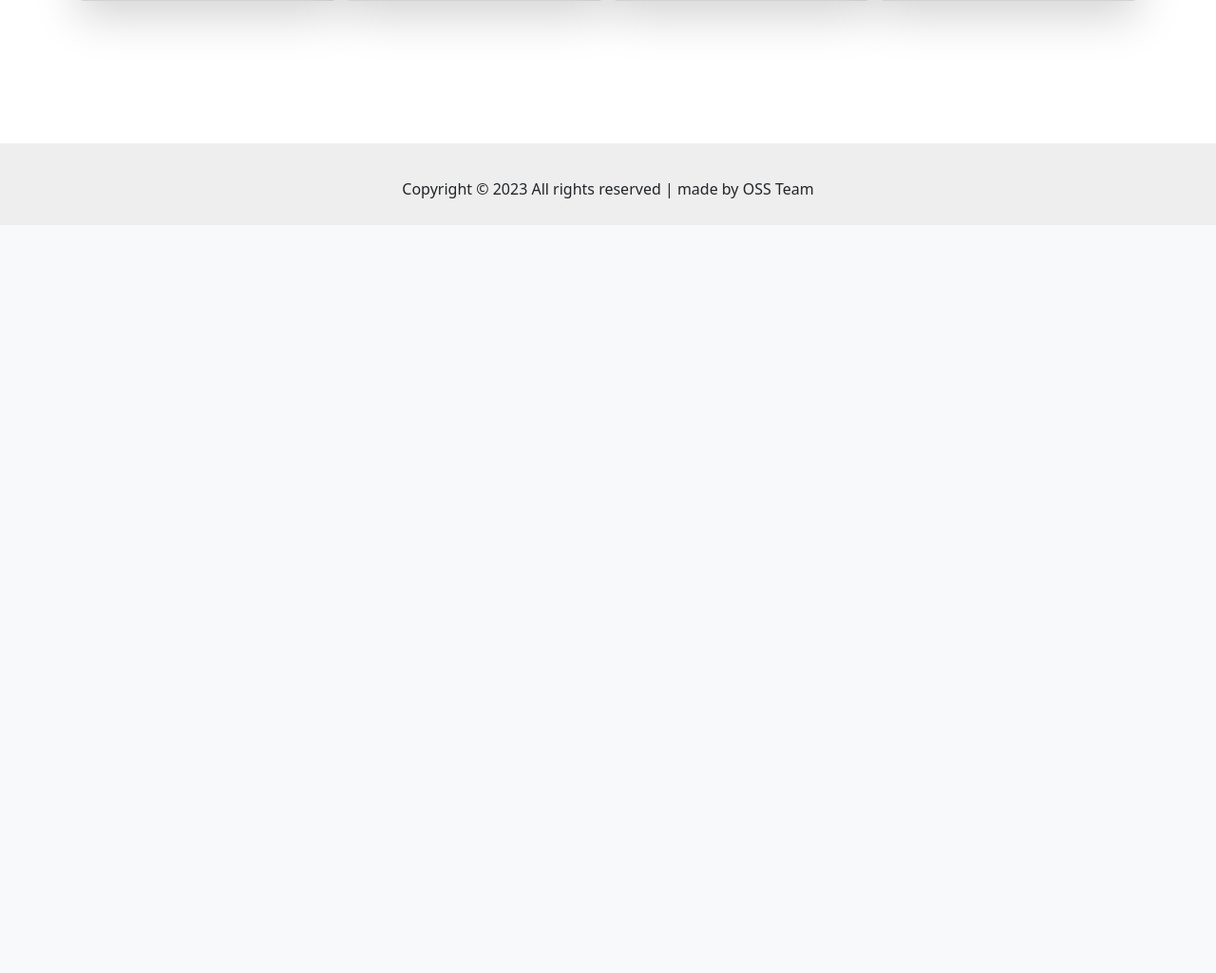
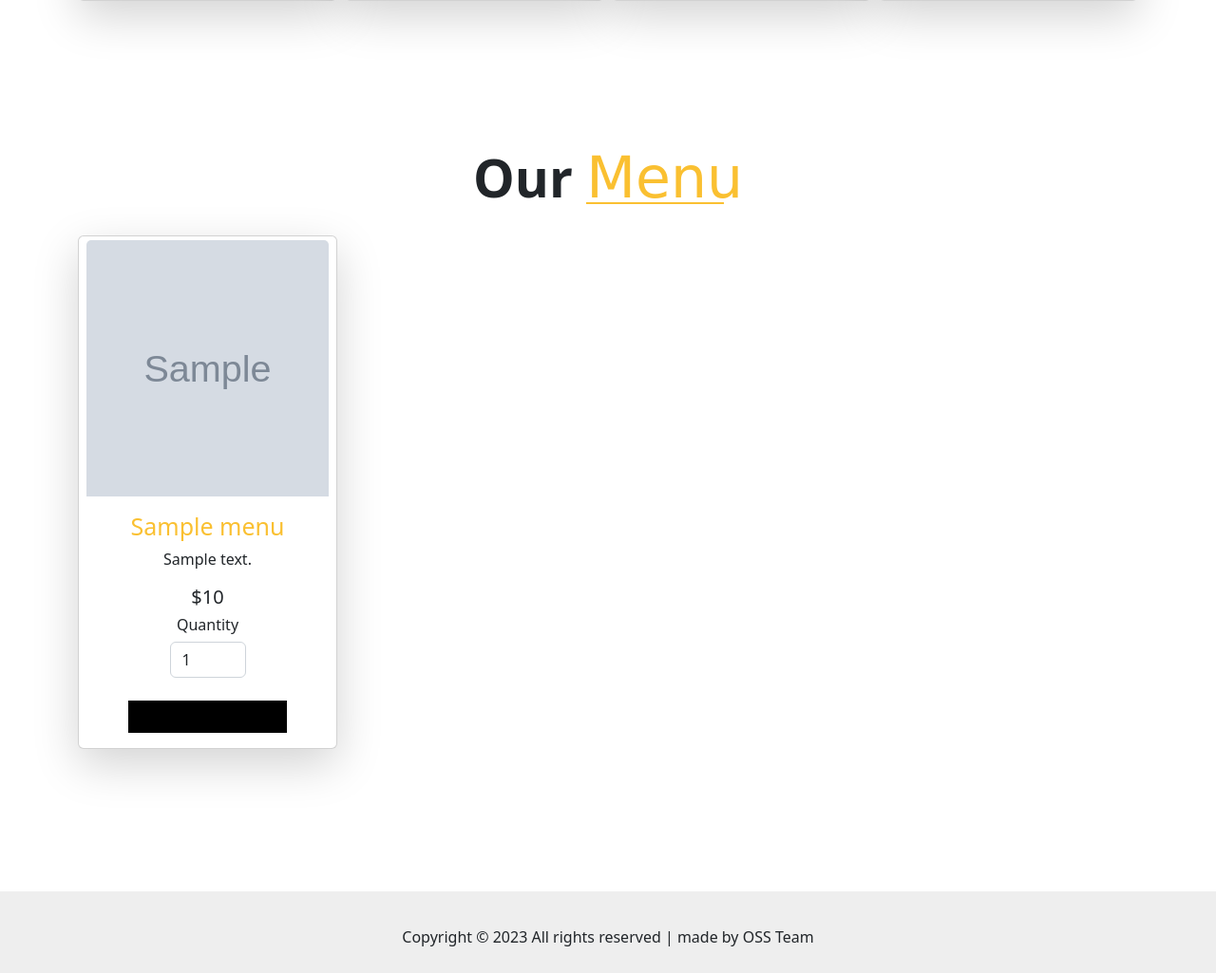
Before and after one commit to AbdouBaker2002/open-source-project, a PHP site: page /menu in a window 1280 px wide. Shown: the part 1522-2547 px from the top of the page at 95% size. Before the commit the page ends 1731 px from the top, so only its background shows below. Run offline with PHP 8.4, Linux system fonts and the light colour scheme; tables that the repository leaves empty or names only in its code hold one stand-in row (values such as "Sample post"); grey boxes marked "Sample" are stand-in pictures; some web fonts are replaced.

Commit message:
adding php code to the html menu page

```diff
--- a/menu.php
+++ b/menu.php
@@ -54,6 +54,7 @@ $con = mysqli_connect("localhost", "root", "", "yummy") or die("connection faile
           </nav>
         </div>
       </header>
+
  <section class="menu" id="menu">
     <div class="container text-center">
       <h1>Our <span class="menu_text">Menu</span></h1>
@@ -236,6 +237,76 @@ $con = mysqli_connect("localhost", "root", "", "yummy") or die("connection faile
       </div>
     </div>
   </section>
+
+  <!-- end menu page -->
+
+   <!-- start menu page -->
+
+   <section class="menu" id="menu">
+    <div class="container text-center">
+      <h1>Our <span class="menu_text">Menu</span></h1>
+      <div class="row row-cols-1 row-cols-md-4 g-2 ">
+        <?php
+        // Query the database for menu items
+        $sql = "SELECT * FROM menu";
+        $result = $con->query($sql);
+
+        // Display the menu items
+        if ($result->num_rows > 0) {
+          while ($row = $result->fetch_assoc()) {
+
+            echo '<div>';
+            echo '<div class="col">';
+            echo '<div class="card h-100 shadow-lg">';
+            echo '<div class="menu_img overflow-hidden pt-1">';
+            echo '<img src="' . $row['image_url'] . '" class="card-img-top" alt="' . $row['name'] . '">';
+            echo ' </div>';
+            echo '<div class="card-body">';
+            echo '  <h2 class="card-title">' . $row['name'] . '</h2>';
+            echo '<p class="card-text">' . $row['description'] . '</p>';
+            echo '<h5>$' . $row['price'] . '</h5>';
+            echo '<h6>Quantity</h6>';
+            echo '<form method="POST">';
+            echo '<input type="number" class="form-control" id="formGroupExampleInput2" style="width: 80px;margin: auto;" name="quantity" value="1" min="1" required>';
+            echo '<br>';
+            echo '<input type="hidden" name="food" value="' . $row['name'] . '">';
+            echo '<input type="hidden" name="price" value="' . $row['price'] . '">';
+            echo '<input type="hidden" name="image" value="' . $row['image_url'] . '">';
+            echo '<button type="submit" class="menu_btn order_btn" name="order">Add To Chart</button>';
+            echo '</form>';
+            echo '</div>';
+            echo '</div>';
+            echo '</div>';
+            echo '</div>';
+          }
+        }
+        ?>
+        <?php
+        if (isset($_POST['order'])) {
+          $con = mysqli_connect("localhost", "root", "", "yummy") or die("connection failed");
+          // Get the food item that was ordered
+          $food = $_POST['food'];
+
+          // Get the price of the food item
+          $price = $_POST['price'];
+
+          // Get the quantity of the food item
+          $quantity = $_POST['quantity'];
+
+          $user_email = $_SESSION['email'];
+
+          // Get the image URL of the food item
+          $image = $_POST['image'];
+
+
+          // Add the order to the database
+          $query = "INSERT INTO orders (order_email, order_name, order_image, order_number, order_price, order_status) VALUES ('$user_email','$food','$image','$quantity', '$price','chart')";
+          $run = $con->query($query);
+        }
+        ?>
+      </div>
+    </div>
+  </section>
       <footer class="copy_right" id="copy_right">
         <div class="container text-center pt-3">
           <p style="margin-top: 20px;">Copyright © 2023 All rights reserved | made by OSS Team</span></p>
```
Lines whose indentation alone changed are shown as unchanged.
